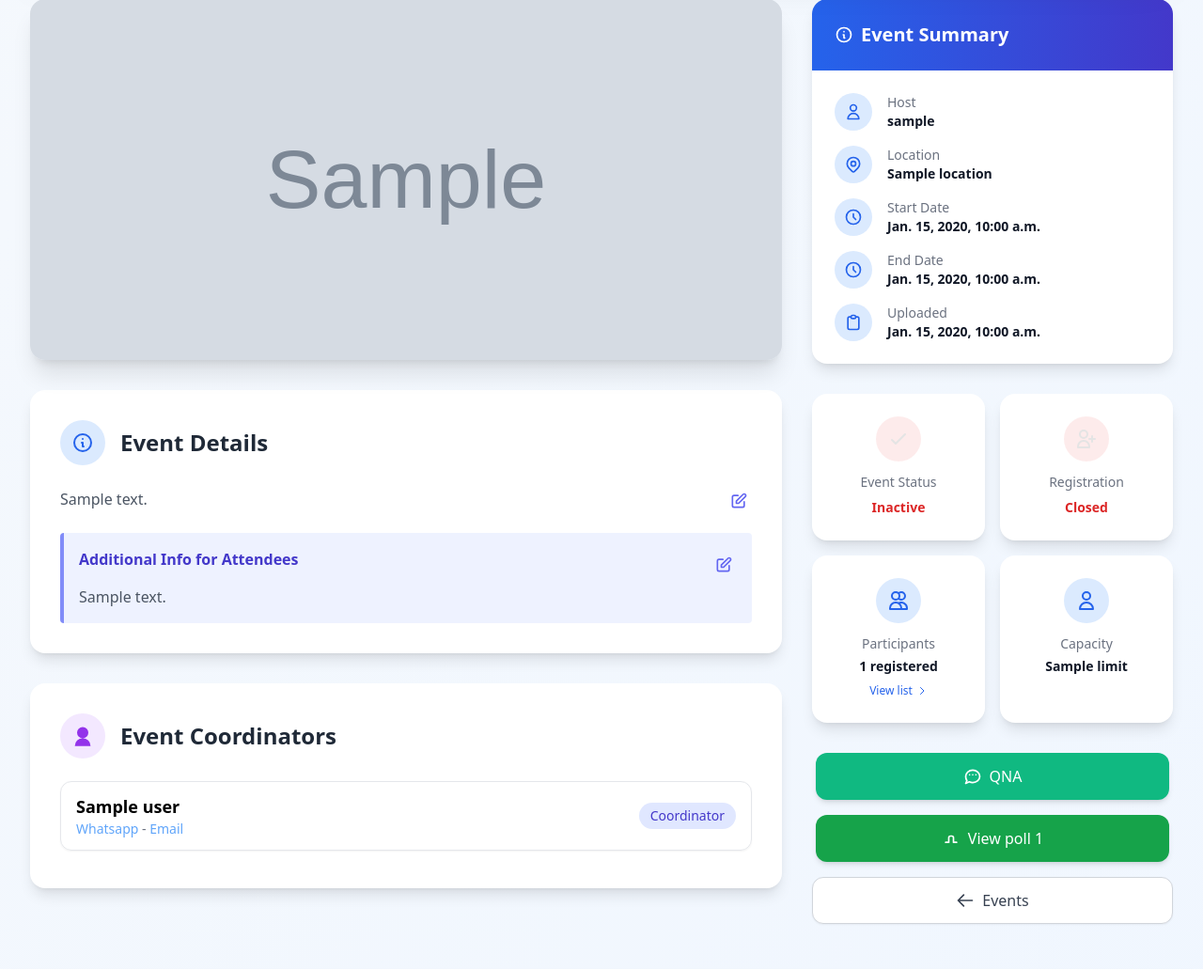
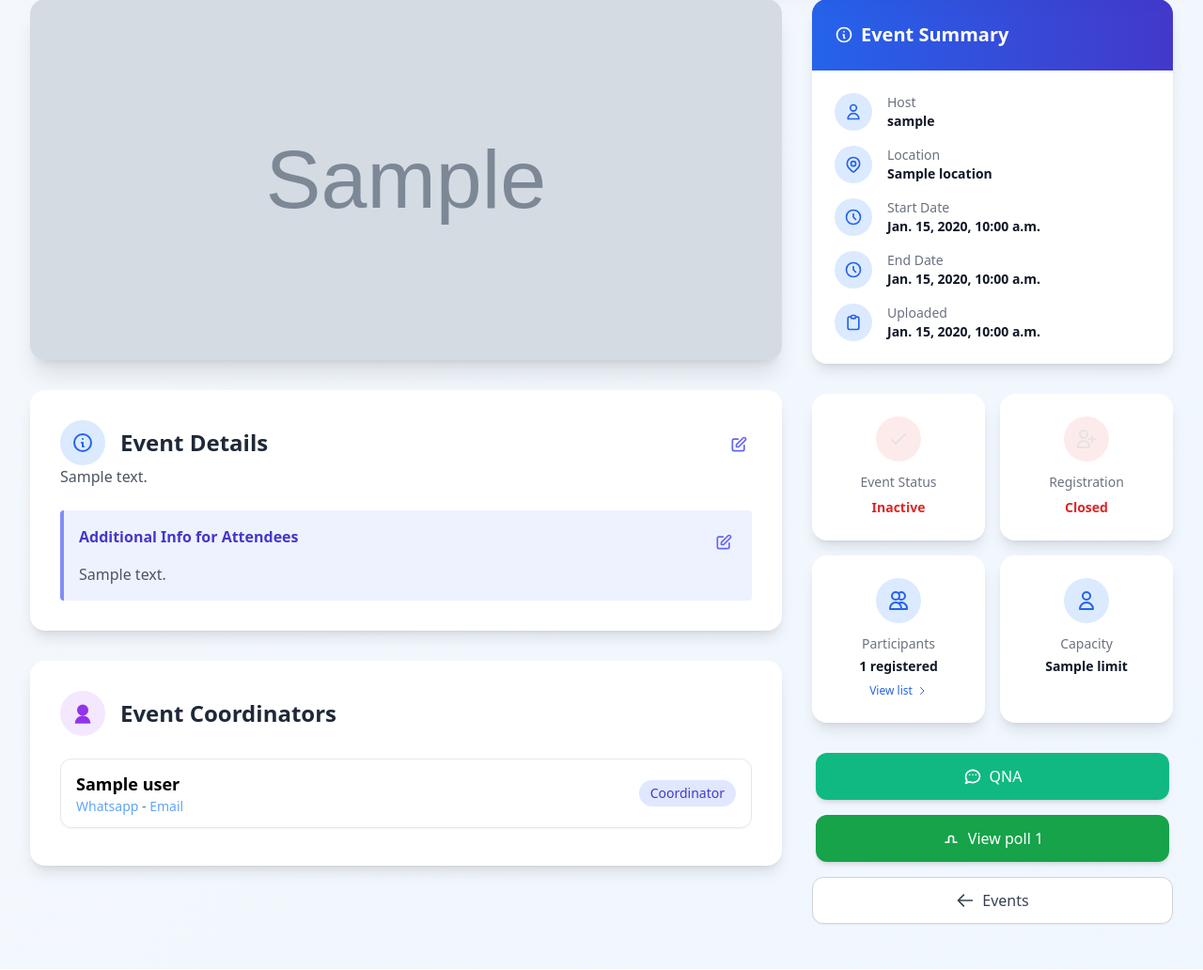
Before and after one commit to ShashwatUpadhyay/EventNiti, a Django app: template templates/vieweventteacher.html in a window 1280 px wide. Shown: the part 573-1605 px from the top of the page at 94% size. Run offline with Django 5.2, Linux system fonts and the light colour scheme; the template is opened without the code that fills it: most values are stand-ins (such as "Sample title", 1, 10 or a date in 2020); grey boxes marked "Sample" are stand-in pictures; parts of the project's set-up code (start-up, migrations or seed data) failed here and were passed over; some libraries are stand-ins or nearby versions.

Commit message:
small update

```diff
--- a/templates/vieweventteacher.html
+++ b/templates/vieweventteacher.html
@@ -49,18 +49,27 @@
 
                 <!-- Event Description -->
                 <div class="bg-white rounded-2xl shadow-lg p-8">
-                    <div class="flex items-center mb-6">
-                        <div class="bg-blue-100 p-3 rounded-full mr-4">
-                            <svg xmlns="http://www.w3.org/2000/svg" class="h-6 w-6 text-blue-600" fill="none" viewBox="0 0 24 24" stroke="currentColor">
-                                <path stroke-linecap="round" stroke-linejoin="round" stroke-width="2" d="M13 16h-1v-4h-1m1-4h.01M21 12a9 9 0 11-18 0 9 9 0 0118 0z" />
-                            </svg>
+                   <div class="flex items-center justify-between">
+                        <!-- Left side -->
+                        <div class="flex items-center">
+                            <div class="bg-blue-100 p-3 rounded-full mr-4">
+                                <svg xmlns="http://www.w3.org/2000/svg" class="h-6 w-6 text-blue-600" fill="none" viewBox="0 0 24 24" stroke="currentColor">
+                                    <path stroke-linecap="round" stroke-linejoin="round" stroke-width="2"
+                                        d="M13 16h-1v-4h-1m1-4h.01M21 12a9 9 0 11-18 0 9 9 0 0118 0z" />
+                                </svg>
+                            </div>
+                            <h2 class="text-2xl font-bold text-gray-800">Event Details</h2>
                         </div>
-                        <h2 class="text-2xl font-bold text-gray-800">Event Details</h2>
+
+                        <!-- Right side -->
+                        <div class="ml-auto">
+                            {% include "events/components/edit_desc_popup.html" %}
+                        </div>
                     </div>
 
-                    <div class="prose max-w-none text-gray-600 flex items-center justify-between">
+
+                    <div class="prose max-w-none text-gray-600 flex items-center justify-between z-[-100]">
                         <p>{{ event.description|default:'-'|safe }}</p>
-                        {% include "events/components/edit_desc_popup.html" %}
                     </div>
                     <div class="mt-6 p-4 bg-indigo-50 border-l-4 border-indigo-400 rounded">
                         <div class="flex items-center mb-2 text-indigo-700 font-semibold justify-between">
```
